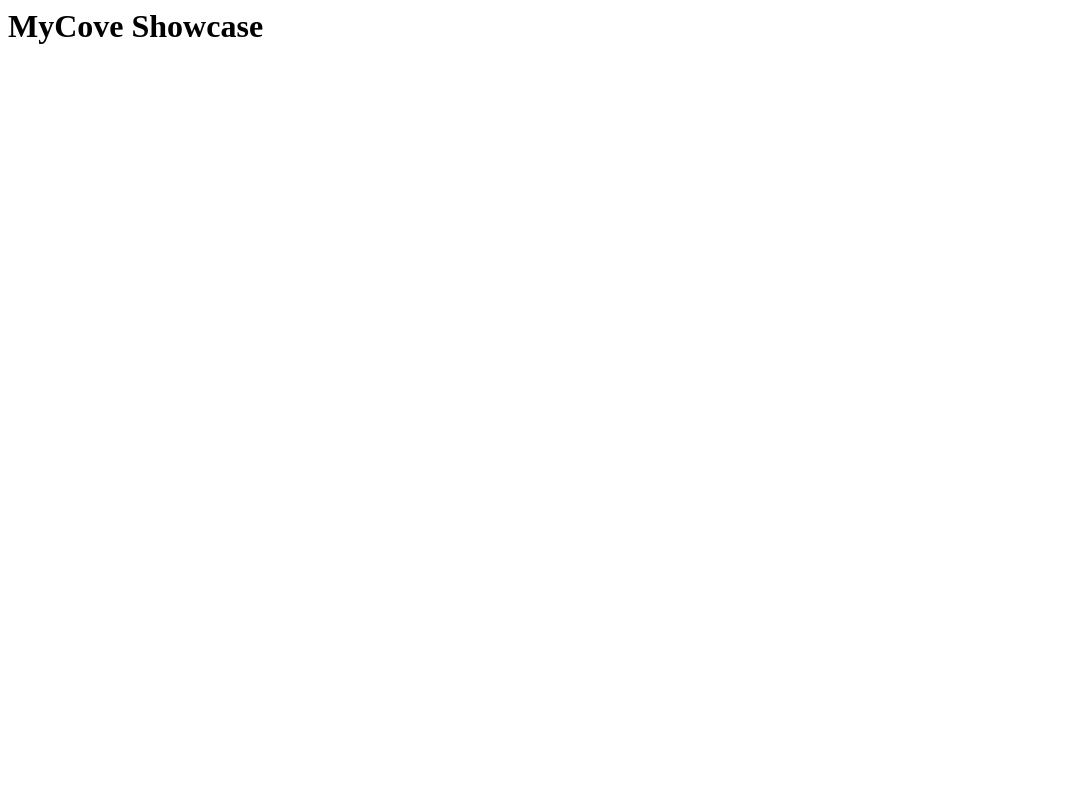
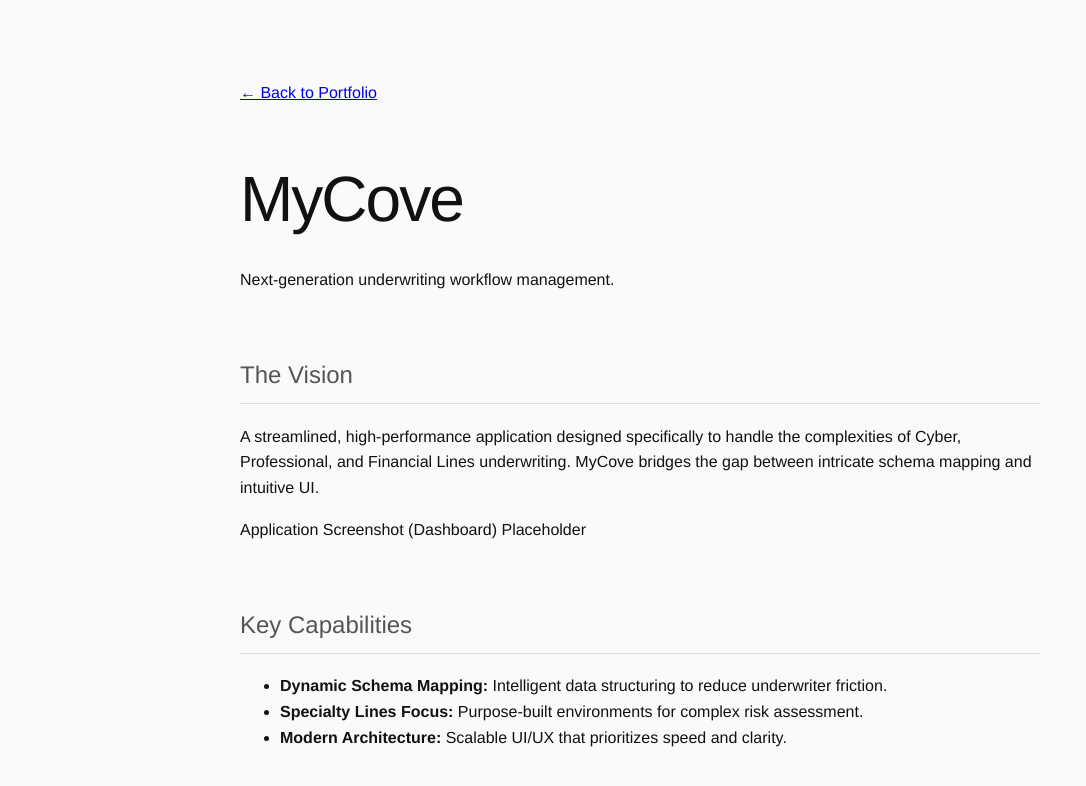
Before and after one commit to TheDanMonster/TheDanMonster.github.io, a plain HTML site: page projects/mycove.html in a window 1280 px wide. Shown: the whole page, without its empty margins (0-1086 px from the left). Drawn offline with Linux system fonts and the light colour scheme.

Commit message:
Update mycove.html

```diff
--- a/projects/mycove.html
+++ b/projects/mycove.html
@@ -1 +1,43 @@
-<h1>MyCove Showcase</h1>
+<!DOCTYPE html>
+<html lang="en">
+<head>
+    <meta charset="UTF-8">
+    <meta name="viewport" content="width=device-width, initial-scale=1.0">
+    <title>MyCove | Selected Work</title>
+    <link rel="stylesheet" href="../styles.css">
+</head>
+<body>
+    <main class="container fade-in">
+        <nav class="top-nav">
+            <a href="../index.html" class="back-link">&larr; Back to Portfolio</a>
+        </nav>
+
+        <header class="project-hero">
+            <h1>MyCove</h1>
+            <p class="project-subtitle">Next-generation underwriting workflow management.</p>
+        </header>
+
+        <section class="project-details">
+            <div class="detail-block">
+                <h2>The Vision</h2>
+                <p>A streamlined, high-performance application designed specifically to handle the complexities of Cyber, Professional, and Financial Lines underwriting. MyCove bridges the gap between intricate schema mapping and intuitive UI.</p>
+            </div>
+
+            <div class="media-placeholder">
+                <div class="image-box">
+                    <span>Application Screenshot (Dashboard) Placeholder</span>
+                </div>
+            </div>
+
+            <div class="detail-block">
+                <h2>Key Capabilities</h2>
+                <ul class="feature-list">
+                    <li><strong>Dynamic Schema Mapping:</strong> Intelligent data structuring to reduce underwriter friction.</li>
+                    <li><strong>Specialty Lines Focus:</strong> Purpose-built environments for complex risk assessment.</li>
+                    <li><strong>Modern Architecture:</strong> Scalable UI/UX that prioritizes speed and clarity.</li>
+                </ul>
+            </div>
+        </section>
+    </main>
+</body>
+</html>
```
